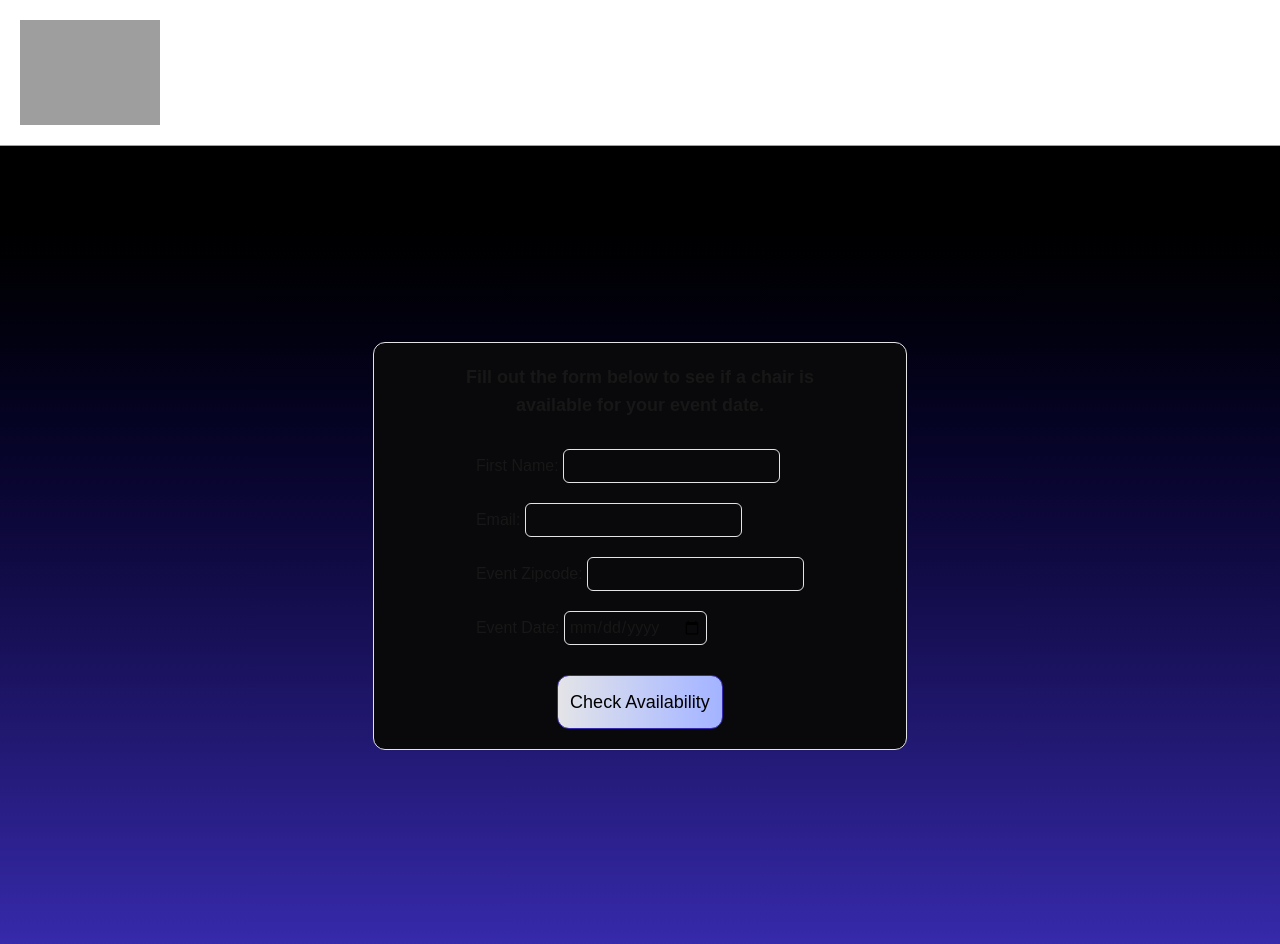
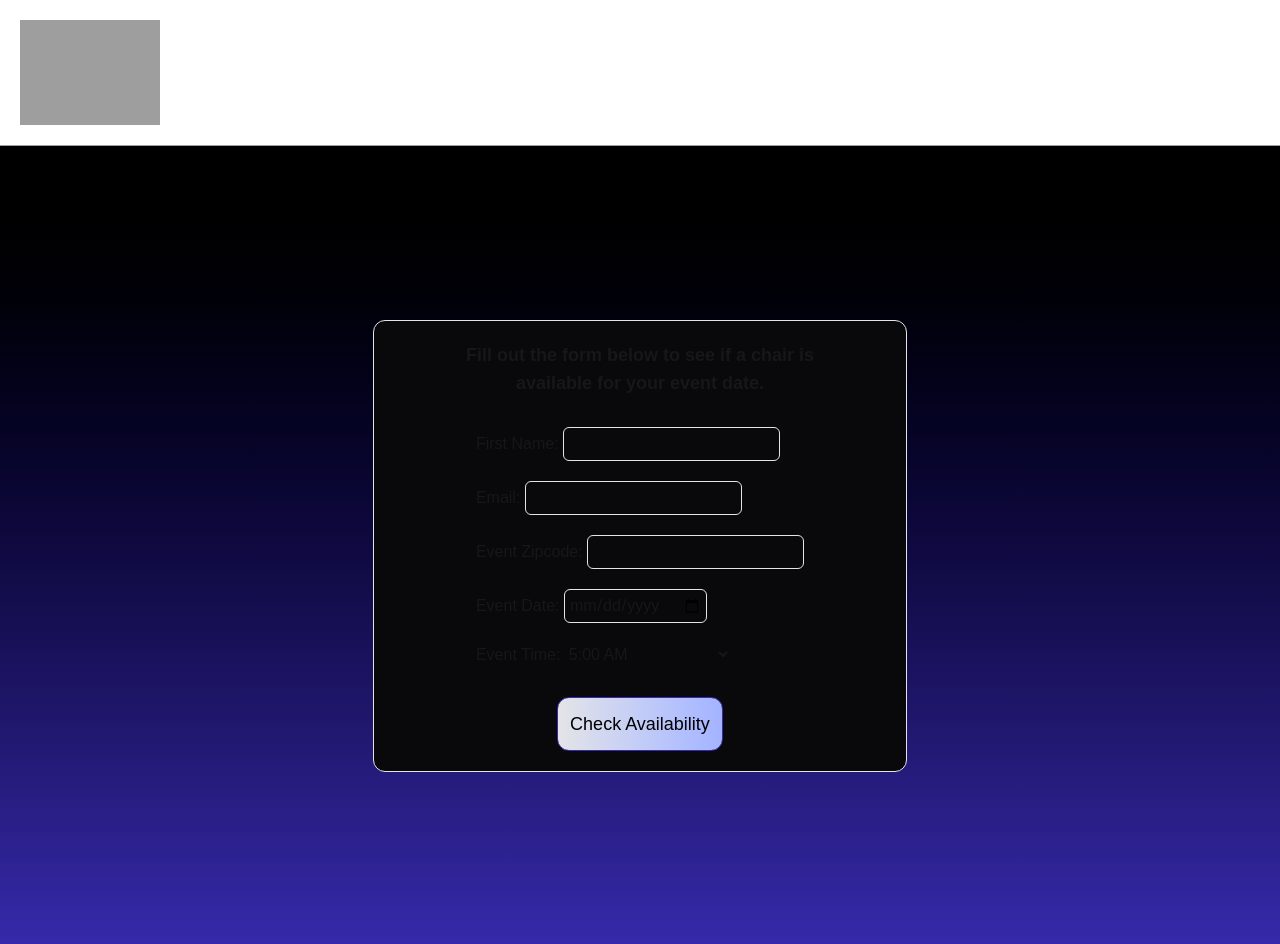
Before and after one commit to Xodonoghue/atl-thrones, a Next.js app: page /availability in a window 1280 px wide. Built offline with nearby package versions, Linux system fonts and the light colour scheme; grey boxes are pictures that could not be loaded.

Commit message:
form submission

```diff
--- a/components/AvailabilityForm.tsx
+++ b/components/AvailabilityForm.tsx
@@ -1,19 +1,25 @@
+"use client"
 import { connectToDb } from '@/lib/utils';
 import React, { FormEvent } from 'react';
+import { handleAvailabilitySubmission } from '@/lib/action';
 
-const handleAvailabilitySubmission = async (event:FormEvent<HTMLFormElement>): Promise<void> => {
+const handleSubmit = async (event:FormEvent<HTMLFormElement>): Promise<void> => {
+    event.preventDefault()
     const formData = new FormData(event.currentTarget); // Create a FormData object from the form
     const data = {
-        firstName: formData.get('firstName'),
-        email: formData.get('email'),
-        zipcode: formData.get('zipcode'),
-        eventDate: formData.get('eventDate'),
+        firstName: formData.get('firstName') as string,
+        email: formData.get('email') as string,
+        zipcode: formData.get('zipcode') as string,
+        eventDate: formData.get('eventDate') as string,
+        eventTime: formData.get('eventTime') as string
     };
+    handleAvailabilitySubmission(data)
+
 }
 
 export default function AvailabilityForm() {
     return (
-        <form onSubmit={connectToDb} className="bg-zinc-950 rounded-xl flex flex-col gap-7.5 p-5 px-20 z-50 border border-zinc-200 items-center">
+        <form onSubmit={handleSubmit} className="bg-zinc-950 rounded-xl flex flex-col gap-7.5 p-5 px-20 z-50 border border-zinc-200 items-center">
             <h1 className="text-center text-lg font-semibold">Fill out the form below to see if a chair is available for your event date.</h1>
             <div className="flex flex-col gap-5">
                 <div className="">
@@ -32,9 +38,29 @@ export default function AvailabilityForm() {
                     <label>Event Date: </label>
                     <input name="eventDate" className="p-1 rounded-md border border-zinc-200" type="date"></input>
                 </div>
+                <div className="">
+                    <label>Event Time: </label>
+                    <select name="eventTime">
+                    <option disabled> choose delivery time </option>
+                        <option value="5:00 AM">5:00 AM</option>
+                        <option value="6:00 AM">6:00 AM</option>
+                        <option value="7:00 AM">7:00 AM</option>
+                        <option value="8:00 AM">8:00 AM</option>
+                        <option value="9:00 AM">9:00 AM</option>
+                        <option value="10:00 AM">10:00 AM</option>
+                        <option value="11:00 AM">11:00 AM</option>
+                        <option value="12:00 PM">12:00 PM</option>
+                        <option value="1:00 PM">1:00 PM</option>
+                        <option value="2:00 PM">2:00 PM</option>
+                        <option value="3:00 PM">3:00 PM</option>
+                        <option value="4:00 PM">4:00 PM</option>
+                        <option value="5:00 PM">5:00 PM</option>
+                        <option value="6:00 PM">6:00 PM</option>
+                    </select>
+                </div>
             </div>
             <div className="flex items-center">
-                <button className="rounded-xl bg-gradient-to-r from-zinc-200 to-indigo-300 text-black text-lg p-3 border border-indigo-800 hover:shadow hover:shadow-indigo-200">Check Availability</button>
+                <button type="submit" className="rounded-xl bg-gradient-to-r from-zinc-200 to-indigo-300 text-black text-lg p-3 border border-indigo-800 hover:shadow hover:shadow-indigo-200">Check Availability</button>
             </div>
         </form>
     )
--- a/lib/action.ts
+++ b/lib/action.ts
@@ -7,8 +7,10 @@ interface AvailabilityFormData {
     email: string;
     zipcode: string;
     eventDate: string;
+    eventTime: string;
 }
 
-export const handleAvailabilitySubmission = async (): Promise<void> => {
+export const handleAvailabilitySubmission = async (data:AvailabilityFormData): Promise<void> => {
     await connectToDb()
+    console.log(data)
 }
--- a/lib/utils.ts
+++ b/lib/utils.ts
@@ -16,7 +16,6 @@ export const connectToDb = async (): Promise<void> => {
         }
         const db = await mongoose.connect(process.env.MONGO_URI!)
         connection.isConnected = db.connections[0].readyState === 1
-        console.log(connection)
     } catch (error: any) {
         console.log(error)
         throw new Error("Error connecting to database")
```
